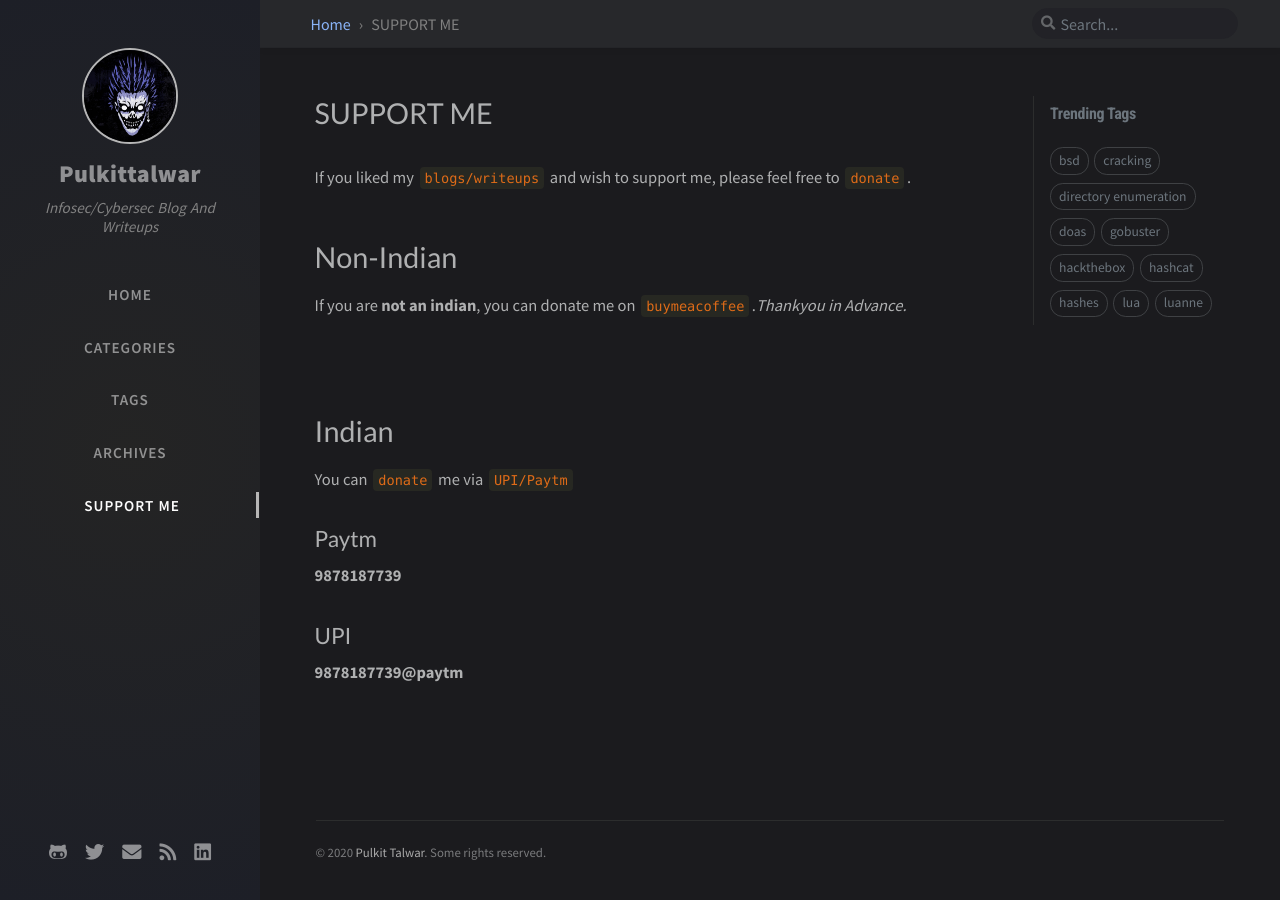
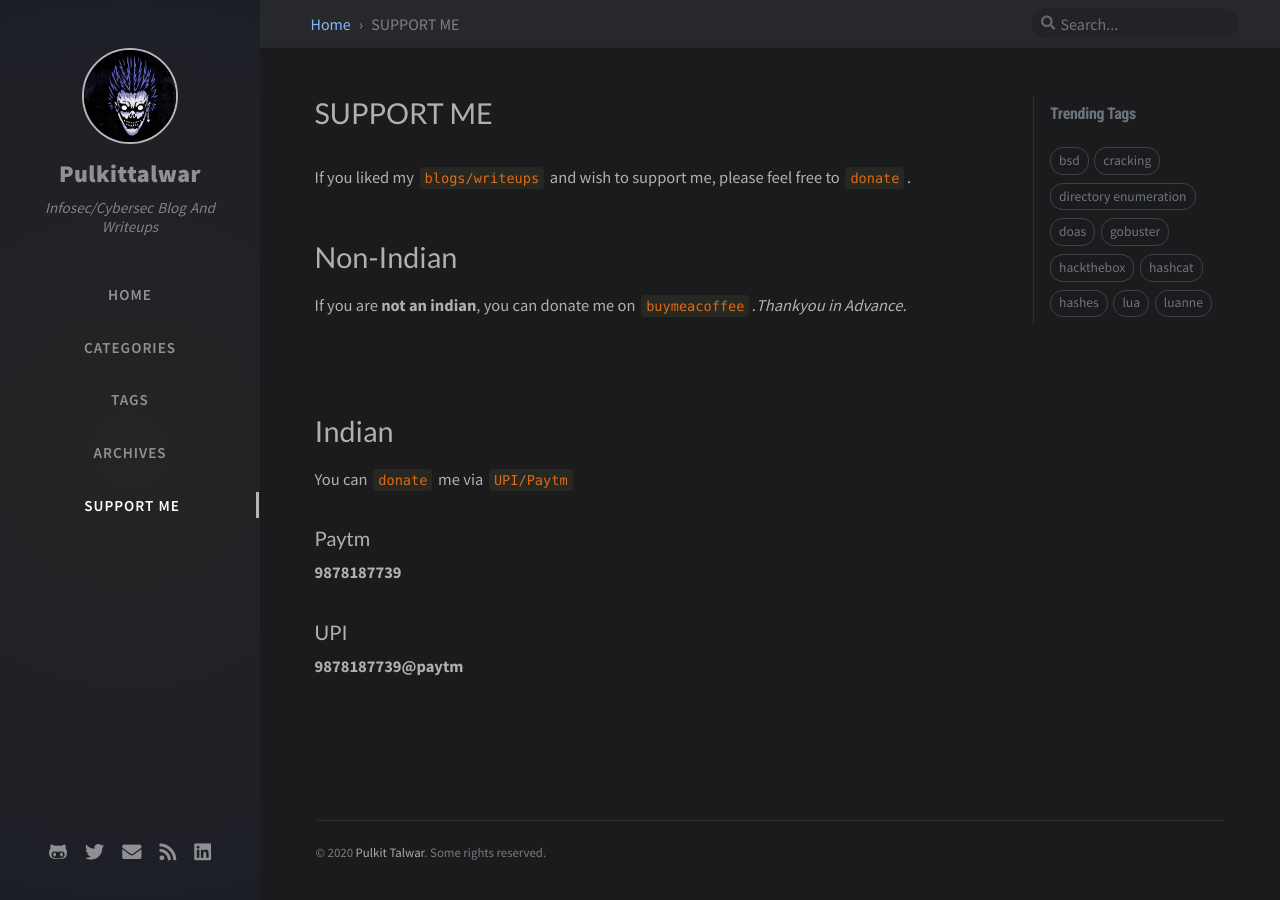
Before and after one commit to pulkittalwar2611/pulkittalwar, a Jekyll site: the page built from _tabs/Support-Me.md, in a window 1280 px wide. Built offline with Jekyll 4.4.1, drawn with Linux system fonts in a browser that asks for light colours; nearby versions of some CDN libraries; comment, search, counter and statistics services are not loaded.

```diff
--- a/_tabs/Support-Me.md
+++ b/_tabs/Support-Me.md
@@ -22,8 +22,8 @@ If you are **not an indian**, you can donate me on `buymeacoffee`.*Thankyou in A
 
 You can `donate` me via `UPI/Paytm`
 
-## Paytm
+### Paytm
 **9878187739**
 
-## UPI
+### UPI
 **9878187739@paytm**
```
Also changed, not shown: 7 other files.
